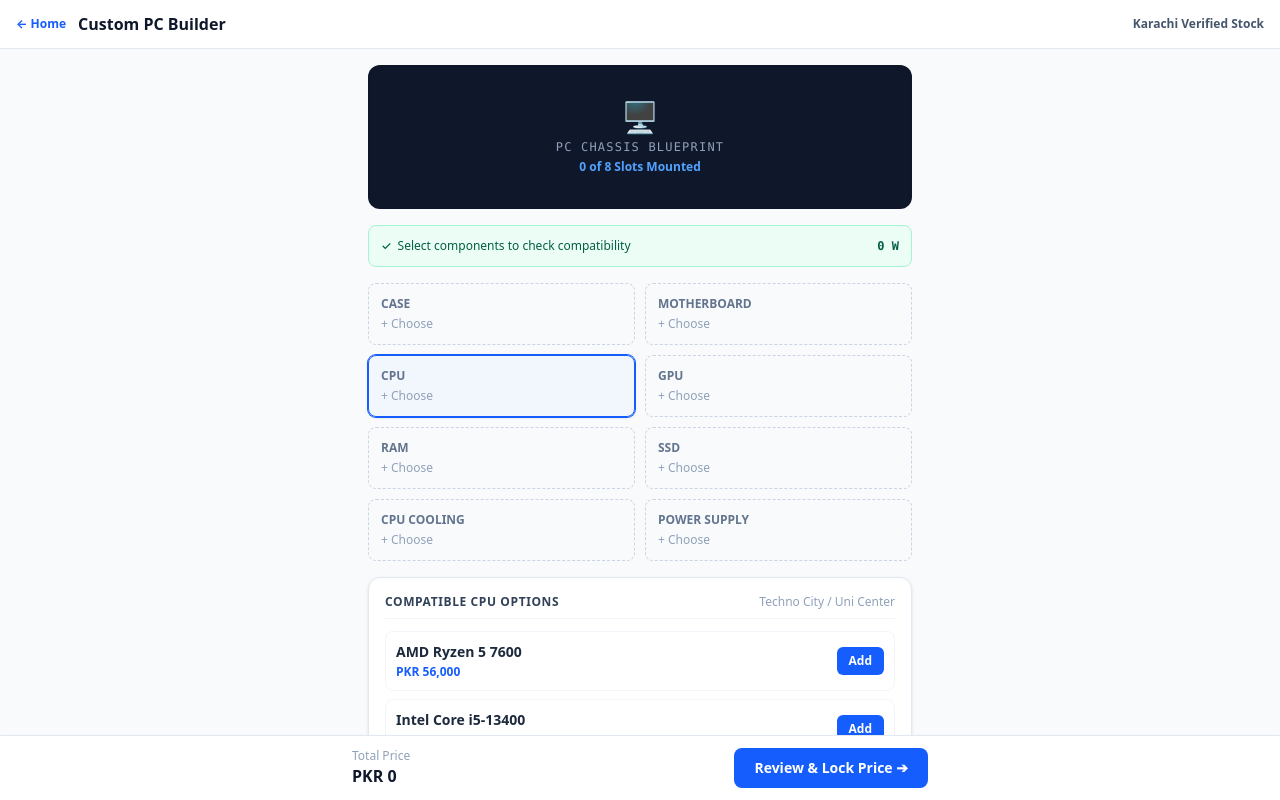
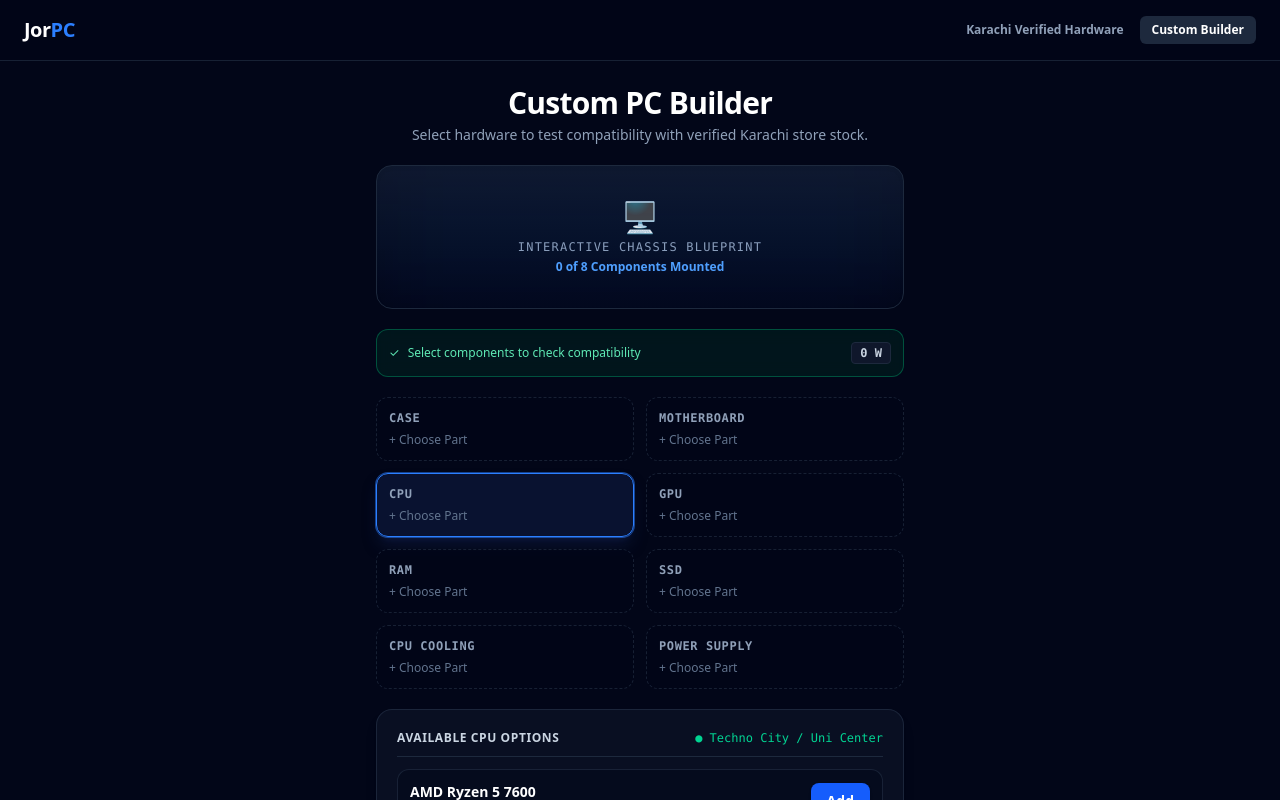
Before and after one commit to MSameedC/JorPC, a React (Vite) app in the folder frontend/: page /build in a window 1280 px wide. Shown: the top 800 px of the page. Built offline with nearby package versions, Linux system fonts and the light colour scheme.

Commit message:
refactor(layout):updated styling consistency and separation of Header & Footer

```diff
--- a/frontend/src/components/BuildPage.tsx
+++ b/frontend/src/components/BuildPage.tsx
@@ -1,9 +1,10 @@
 import React from 'react';
 import { useBuildStore } from '../store/useBuildStore';
 import type { CategoryKey, Part } from '../types/pc';
-import { Link } from 'react-router-dom';
+import { Header } from '../components/Header';
+import { Footer } from '../components/Footer';
 
-// Mock catalog items for demonstration
+// Catalog items
 const MOCK_CATALOG: Record<CategoryKey, Part[]> = {
     CPU: [
         { id: 'c1', name: 'AMD Ryzen 5 7600', category: 'CPU', pricePkr: 56000, specs: { socket: 'AM5', tdpWatts: 65 } },
@@ -34,7 +35,6 @@ const MOCK_CATALOG: Record<CategoryKey, Part[]> = {
 };
 
 export const BuildPage: React.FC = () => {
-    // Subscribe to Zustand store
     const activeSlot = useBuildStore((state) => state.activeSlot);
     const selectedParts = useBuildStore((state) => state.selectedParts);
     const compatibility = useBuildStore((state) => state.compatibility);
@@ -52,36 +52,40 @@ export const BuildPage: React.FC = () => {
             <button
                 type="button"
                 onClick={() => setActiveSlot(category)}
-                className={`p-3 rounded-lg border text-left transition-all ${
+                className={`p-3 rounded-xl border text-left transition-all relative ${
                     isActive
-                        ? 'border-blue-600 bg-blue-50/60 shadow-sm ring-1 ring-blue-600'
+                        ? 'border-blue-500 bg-blue-950/40 ring-1 ring-blue-500/50 shadow-lg shadow-blue-950/50'
                         : isSelected
-                            ? 'border-slate-300 bg-white'
-                            : 'border-dashed border-slate-300 bg-slate-50 hover:bg-slate-100'
+                            ? 'border-slate-800 bg-slate-900/80 hover:border-slate-700'
+                            : 'border-dashed border-slate-800/80 bg-slate-950/60 hover:bg-slate-900/40 hover:border-slate-700'
                 }`}
             >
                 <div className="flex justify-between items-center">
-                    <span className="text-xs font-bold text-slate-500 uppercase">{label}</span>
+                    <span className="text-xs font-mono font-bold tracking-wider text-slate-400 uppercase">
+                        {label}
+                    </span>
                     {isSelected && (
                         <span
                             onClick={(e) => {
                                 e.stopPropagation();
                                 removePart(category);
                             }}
-                            className="text-xs text-red-500 hover:text-red-700 font-bold px-1"
+                            className="text-xs text-red-400 hover:text-red-300 font-bold px-1.5 py-0.5 rounded bg-red-950/50 border border-red-800/50"
                         >
                             ✕
                         </span>
                     )}
                 </div>
-                <div className="mt-1">
+                <div className="mt-1.5">
                     {part ? (
                         <div>
-                            <p className="text-sm font-semibold text-slate-900 truncate">{part.name}</p>
-                            <p className="text-xs text-blue-600 font-bold mt-0.5">PKR {part.pricePkr.toLocaleString()}</p>
+                            <p className="text-sm font-semibold text-white truncate">{part.name}</p>
+                            <p className="text-xs font-mono font-bold text-blue-400 mt-0.5">
+                                PKR {part.pricePkr.toLocaleString()}
+                            </p>
                         </div>
                     ) : (
-                        <p className="text-xs text-slate-400 font-medium">+ Choose</p>
+                        <p className="text-xs font-medium text-slate-500">+ Choose Part</p>
                     )}
                 </div>
             </button>
@@ -89,56 +93,60 @@ export const BuildPage: React.FC = () => {
     };
 
     return (
-        <div className="min-h-screen bg-slate-50 text-slate-900 pb-24">
-            {/* Header */}
-            <header className="bg-white border-b border-slate-200 px-4 py-3 flex justify-between items-center sticky top-0 z-20">
-                <div className="flex items-center space-x-3">
-                    <Link to="/" className="text-xs font-bold text-blue-600 hover:underline">
-                        ← Home
-                    </Link>
-                    <h1 className="text-base font-bold text-slate-900">Custom PC Builder</h1>
+        <div className="min-h-screen flex flex-col bg-slate-950 text-slate-100 overflow-x-hidden relative">
+            {/* 1. Shared Header */}
+            <Header />
+
+            {/* 2. Main Builder Section */}
+            <main className="flex-1 max-w-xl w-full mx-auto p-4 sm:p-6 space-y-5 z-10">
+                {/* Heading */}
+                <div className="text-center space-y-1">
+                    <h1 className="text-2xl sm:text-3xl font-black tracking-tight text-white">
+                        Custom PC Builder
+                    </h1>
+                    <p className="text-xs sm:text-sm text-slate-400">
+                        Select hardware to test compatibility with verified Karachi store stock.
+                    </p>
                 </div>
-                <div className="text-xs font-semibold text-slate-600">
-                    Karachi Verified Stock
-                </div>
-            </header>
 
-            <main className="max-w-xl mx-auto p-4 space-y-4">
-                {/* 1. PC Illustration Area */}
-                <div className="w-full h-36 bg-slate-900 rounded-xl flex flex-col items-center justify-center text-white shadow-inner">
+                {/* 1. PC Illustration Chassis Area */}
+                <div className="w-full h-36 bg-gradient-to-b from-slate-900 to-slate-950 rounded-2xl border border-slate-800 flex flex-col items-center justify-center p-4 text-center shadow-inner relative overflow-hidden">
+                    <div className="absolute inset-0 bg-blue-600/5 blur-2xl pointer-events-none" />
                     <div className="text-3xl mb-1">🖥️</div>
-                    <span className="text-xs text-slate-400 uppercase tracking-widest font-mono">PC Chassis Blueprint</span>
+                    <span className="text-xs text-slate-400 font-mono uppercase tracking-widest">
+                        Interactive Chassis Blueprint
+                    </span>
                     <span className="text-xs text-blue-400 font-semibold mt-1">
-            {Object.keys(selectedParts).length} of 8 Slots Mounted
+                        {Object.keys(selectedParts).length} of 8 Components Mounted
                     </span>
                 </div>
 
-                {/* 2. Compatibility Alert Bar */}
+                {/* 2. Dynamic Compatibility Status Banner */}
                 <div
-                    className={`p-3 rounded-lg border text-xs flex justify-between items-center ${
+                    className={`p-3 rounded-xl border text-xs flex justify-between items-center backdrop-blur-sm ${
                         compatibility.isValid
-                            ? 'bg-emerald-50 border-emerald-200 text-emerald-800'
-                            : 'bg-red-50 border-red-200 text-red-800'
+                            ? 'bg-emerald-950/40 border-emerald-800/80 text-emerald-300'
+                            : 'bg-red-950/40 border-red-800/80 text-red-300'
                     }`}
                 >
-                    <div className="flex items-center space-x-1.5 font-medium truncate pr-2">
+                    <div className="flex items-center space-x-2 truncate pr-2">
                         <span>{compatibility.isValid ? '✓' : '▲'}</span>
-                        <span className="truncate">{compatibility.message}</span>
+                        <span className="truncate font-medium">{compatibility.message}</span>
                     </div>
-                    <span className="font-mono font-bold whitespace-nowrap">
+                    <span className="font-mono font-bold whitespace-nowrap px-2 py-0.5 rounded bg-slate-900 border border-slate-800 text-slate-300">
                         {compatibility.estimatedWattage} W
                     </span>
                 </div>
 
-                {/* 3. The 2-Column Slot Grid (from your sketch) */}
-                <div className="grid grid-cols-2 gap-2.5">
-                    <div className="flex flex-col space-y-2.5">
+                {/* 3. 2-Column Slot Grid (matching your sketch) */}
+                <div className="grid grid-cols-2 gap-3">
+                    <div className="flex flex-col space-y-3">
                         {renderSlot('Case', 'Case')}
                         {renderSlot('CPU', 'CPU')}
                         {renderSlot('Ram', 'RAM')}
                         {renderSlot('Cooler', 'CPU Cooling')}
                     </div>
-                    <div className="flex flex-col space-y-2.5">
+                    <div className="flex flex-col space-y-3">
                         {renderSlot('Mobo', 'Motherboard')}
                         {renderSlot('GPU', 'GPU')}
                         {renderSlot('SSD', 'SSD')}
@@ -147,28 +155,32 @@ export const BuildPage: React.FC = () => {
                 </div>
 
                 {/* 4. Available Compatible Parts Drawer */}
-                <section className="bg-white border border-slate-200 rounded-xl p-4 shadow-sm space-y-3">
-                    <div className="flex justify-between items-center border-b border-slate-100 pb-2">
-                        <h2 className="text-xs font-bold uppercase tracking-wider text-slate-700">
-                            Compatible {activeSlot} Options
+                <section className="bg-slate-900/60 border border-slate-800/90 rounded-2xl p-4 sm:p-5 shadow-lg space-y-3">
+                    <div className="flex justify-between items-center border-b border-slate-800 pb-2.5">
+                        <h2 className="text-xs font-bold uppercase tracking-wider text-slate-300">
+                            Available {activeSlot} Options
                         </h2>
-                        <span className="text-xs text-slate-400">Techno City / Uni Center</span>
+                        <span className="text-xs text-emerald-400 font-mono">
+                            ● Techno City / Uni Center
+                        </span>
                     </div>
 
                     <div className="space-y-2">
                         {(MOCK_CATALOG[activeSlot] || []).map((part) => (
                             <div
                                 key={part.id}
-                                className="p-2.5 border border-slate-100 rounded-lg flex justify-between items-center hover:bg-slate-50 transition"
+                                className="p-3 border border-slate-800/80 rounded-xl bg-slate-950/40 hover:bg-slate-900/80 hover:border-slate-700 flex justify-between items-center transition"
                             >
                                 <div>
-                                    <h3 className="text-sm font-semibold text-slate-800">{part.name}</h3>
-                                    <p className="text-xs font-bold text-blue-600 mt-0.5">PKR {part.pricePkr.toLocaleString()}</p>
+                                    <h3 className="text-sm font-semibold text-white">{part.name}</h3>
+                                    <p className="text-xs font-mono font-bold text-blue-400 mt-0.5">
+                                        PKR {part.pricePkr.toLocaleString()}
+                                    </p>
                                 </div>
                                 <button
                                     type="button"
                                     onClick={() => selectPart(part)}
-                                    className="px-3 py-1.5 text-xs font-bold bg-blue-600 text-white rounded-md hover:bg-blue-700 transition"
+                                    className="button text-xs py-1.5 px-3"
                                 >
                                     Add
                                 </button>
@@ -179,22 +191,25 @@ export const BuildPage: React.FC = () => {
             </main>
 
             {/* 5. Sticky Bottom Action Bar */}
-            <footer className="fixed bottom-0 left-0 right-0 bg-white border-t border-slate-200 p-3 z-20 shadow-lg">
+            <div className="sticky bottom-0 left-0 right-0 bg-slate-950/90 backdrop-blur-md border-t border-slate-800 p-3.5 z-20">
                 <div className="max-w-xl mx-auto flex items-center justify-between">
                     <div>
-                        <div className="text-xs text-slate-400">Total Price</div>
-                        <div className="text-base font-black text-slate-900">
+                        <div className="text-xs text-slate-400 font-mono">Total Estimated Cost</div>
+                        <div className="text-lg font-black text-white">
                             PKR {getTotalPrice().toLocaleString()}
                         </div>
                     </div>
                     <button
                         type="button"
-                        className="px-5 py-2.5 bg-blue-600 text-white font-bold text-sm rounded-lg hover:bg-blue-700 transition"
+                        className="button text-sm py-2 px-5"
                     >
                         Review & Lock Price ➔
                     </button>
                 </div>
-            </footer>
+            </div>
+
+            {/* 6. Shared Footer */}
+            <Footer />
         </div>
     );
 };
--- /dev/null
+++ b/frontend/src/components/Footer.tsx
@@ -0,0 +1,8 @@
+import React from 'react';
+export const Footer: React.FC = () => {
+    return (
+        <footer className="w-full px-6 py-4 flex justify-center items-center z-10 border-t border-slate-800/80 bg-slate-950/60 backdrop-blur-md">
+            <p className="text-xs text-slate-400">© 2023 JorPC. All rights reserved.</p>
+        </footer>
+    );
+};
--- /dev/null
+++ b/frontend/src/components/Header.tsx
@@ -0,0 +1,22 @@
+import React from 'react';
+import { Link } from 'react-router-dom';
+export const Header: React.FC = () => {
+    return (
+        <header className="w-full px-6 py-4 flex justify-between items-center z-10 border-b border-slate-800/80 bg-slate-950/60 backdrop-blur-md">
+            <div className="flex items-center space-x-2">
+                <span className="text-xl font-black tracking-tight text-white">
+                    Jor<span className="text-blue-500">PC</span>
+                </span>
+            </div>
+            <div className="flex items-center space-x-4 text-xs font-semibold text-slate-400">
+                <span className="hidden sm:inline">Karachi Verified Hardware</span>
+                <Link
+                    to="/build"
+                    className="px-3 py-1.5 bg-slate-800 text-white rounded-md hover:bg-slate-700 transition"
+                >
+                    Custom Builder
+                </Link>
+            </div>
+        </header>
+    );
+};
--- a/frontend/src/components/HomePage.tsx
+++ b/frontend/src/components/HomePage.tsx
@@ -1,26 +1,13 @@
 import React from 'react';
 import { Link } from 'react-router-dom';
+import { Header } from '../components/Header';
+import { Footer } from '../components/Footer';
 
 export const HomePage: React.FC = () => {
     return (
         <div className="min-h-screen flex flex-col bg-slate-950 text-slate-100 overflow-hidden relative">
             {/* 1. Header */}
-            <header className="w-full px-6 py-4 flex justify-between items-center z-10 border-b border-slate-800/80 bg-slate-950/60 backdrop-blur-md">
-                <div className="flex items-center space-x-2">
-          <span className="text-xl font-black tracking-tight text-white">
-            Jor<span className="text-blue-500">PC</span>
-          </span>
-                </div>
-                <div className="flex items-center space-x-4 text-xs font-semibold text-slate-400">
-                    <span className="hidden sm:inline">Karachi Verified Hardware</span>
-                    <Link
-                        to="/build"
-                        className="px-3 py-1.5 bg-slate-800 text-white rounded-md hover:bg-slate-700 transition"
-                    >
-                        Custom Builder
-                    </Link>
-                </div>
-            </header>
+            <Header />
 
             {/* 2. Hero Section with Animated Background */}
             <main className="flex-1 flex flex-col items-center justify-center p-6 relative z-10 text-center">
@@ -32,37 +19,25 @@ export const HomePage: React.FC = () => {
 
                 {/* Content */}
                 <div className="relative z-10 max-w-lg space-y-6">
-                    <div className="inline-block px-3 py-1 rounded-full border border-blue-500/30 bg-blue-950/40 text-blue-400 text-xs font-mono uppercase tracking-widest">
-                        Build-to-Order Experience
-                    </div>
-
-                    <h1 className="text-4xl sm:text-5xl font-extrabold tracking-tight text-white leading-tight">
-                        Design Your <br />
-                        <span className="text-transparent bg-clip-text bg-gradient-to-r from-blue-400 via-indigo-300 to-cyan-400">
-              Custom Gaming PC
-            </span>
-                    </h1>
-
-                    <p className="text-sm sm:text-base text-slate-400 max-w-md mx-auto">
-                        Real-time component compatibility, verified partner inventory across Karachi, and doorstep delivery.
+                    <div className="inline-block px-3 py-1 rounded-full border border-blue-500/30
+                        bg-slate-950 text-white font-bold">Welcome to JorPC</div>
+                    <h2 className="text-4xl font-black tracking-tight text-white">
+                        Build your dream PC with confidence.
+                    </h2>
+                    <p className="max-w-md mx-auto text-xl font-semibold text-slate-100">
+                        Discover the latest hardware and build your perfect PC today.
                     </p>
-
-                    {/* Centered Build CTA Button (from your sketch) */}
-                    <div className="pt-4">
-                        <Link
-                            to="/build"
-                            className="inline-block px-10 py-4 bg-blue-600 hover:bg-blue-500 text-white font-extrabold text-lg rounded-xl shadow-lg shadow-blue-600/30 hover:shadow-blue-500/50 hover:scale-105 active:scale-95 transition-all duration-200"
-                        >
-                            Build ➔
-                        </Link>
-                    </div>
+                    <Link
+                        to="/build"
+                        className="button"
+                    >
+                        Get Started
+                    </Link>
                 </div>
             </main>
 
             {/* 3. Footer */}
-            <footer className="w-full px-6 py-4 border-t border-slate-900 text-center text-xs text-slate-500 z-10 bg-slate-950">
-                <p>© 2026 JorPC. Built for PC enthusiasts in Karachi & beyond.</p>
-            </footer>
+            <Footer />
         </div>
     );
 };
--- a/frontend/src/index.css
+++ b/frontend/src/index.css
@@ -1,14 +1,17 @@
 @import "tailwindcss";
 
-/* Base styles to prevent white-on-white text issues */
 :root {
-    color-scheme: light;
+    color-scheme: dark;
 }
 
 body {
     margin: 0;
-    background-color: #f8fafc; /* Slate 50 */
-    color: #0f172a;            /* Slate 900 */
+    background-color: #020617; /* slate-950 */
+    color: #f8fafc;            /* slate-50 */
     font-family: system-ui, -apple-system, BlinkMacSystemFont, 'Segoe UI', Roboto, sans-serif;
     -webkit-font-smoothing: antialiased;
 }
+
+.button {
+    @apply inline-flex items-center justify-center px-4 py-2 bg-blue-600 hover:bg-blue-500 text-white font-semibold text-sm rounded-lg transition shadow-sm;
+}
```
Lines whose indentation alone changed are shown as unchanged.
